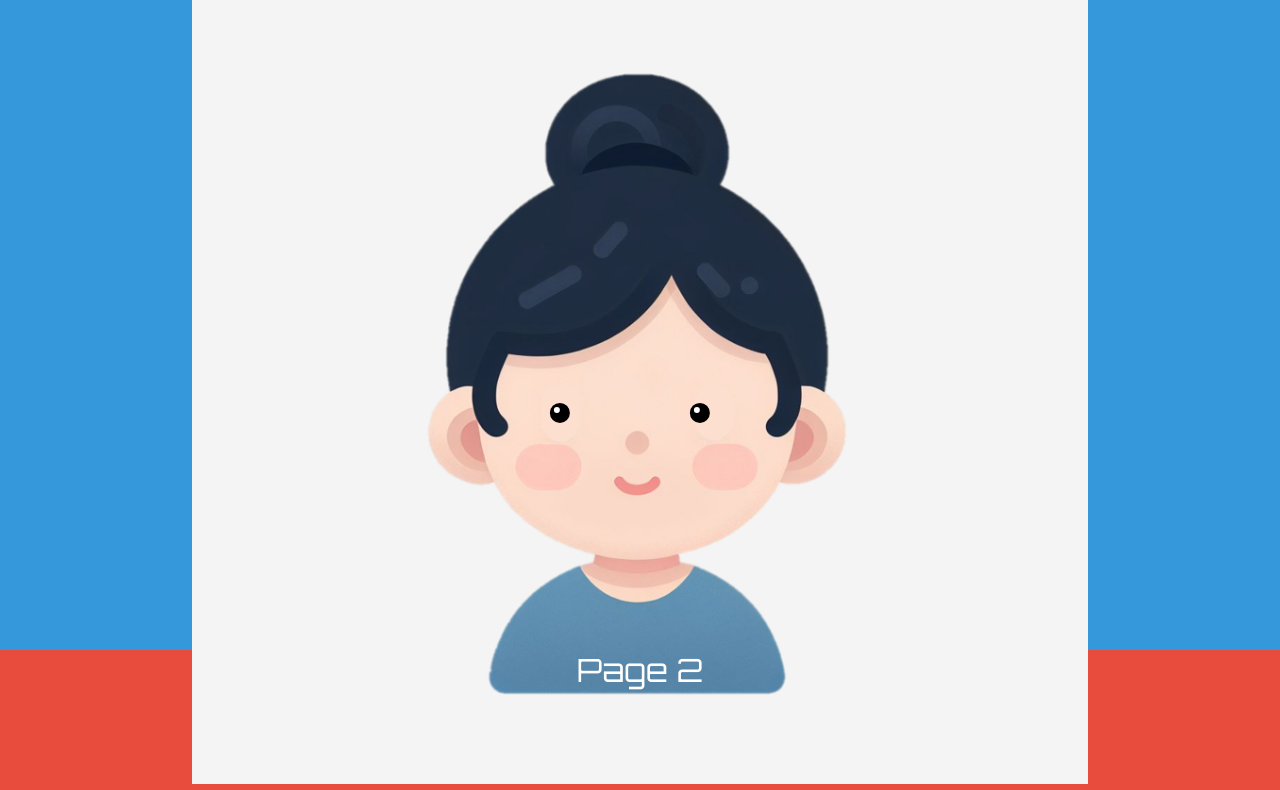
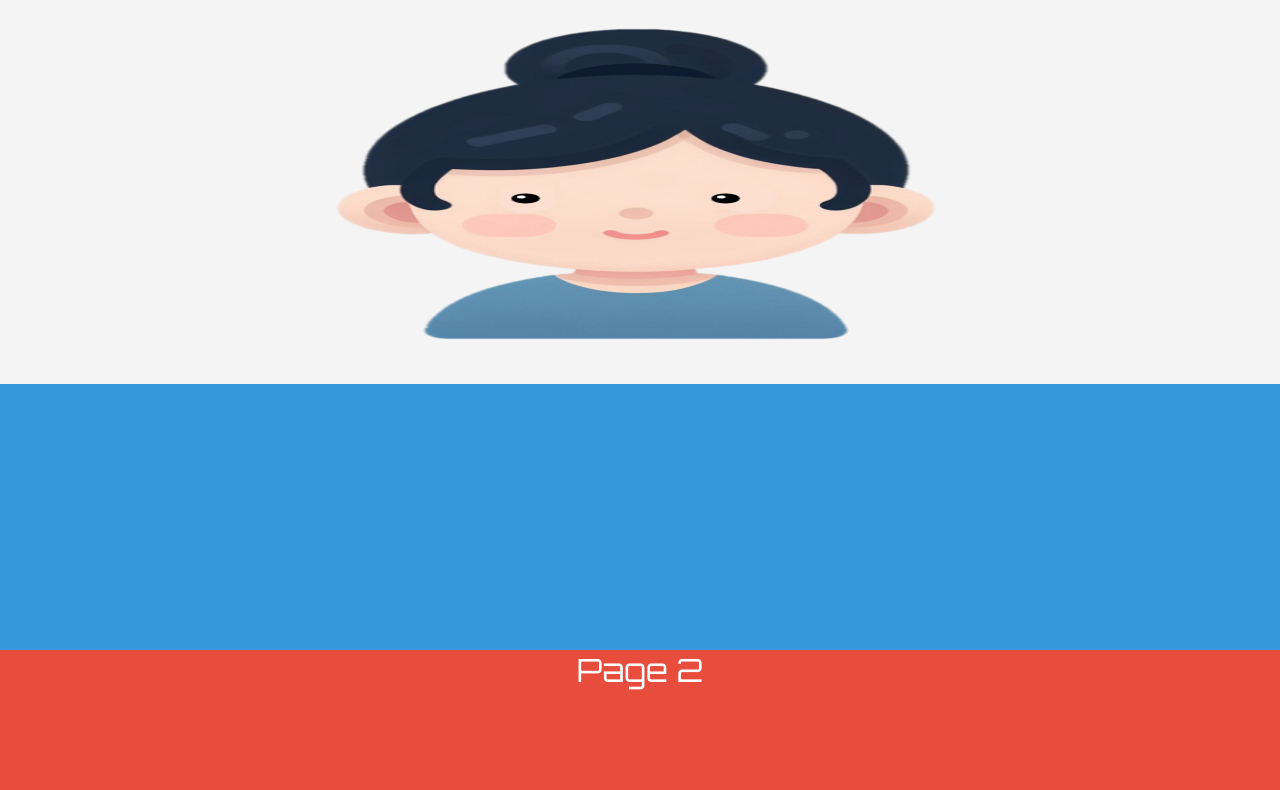
Before and after one commit to jovialchen/joyce_profile, a plain HTML site: page index.html in a window 1280 px wide. Shown: the part 150-940 px from the top of the page. Drawn offline with Linux system fonts and the light colour scheme.

Commit message:
Update styles.css

```diff
--- a/assets/css/styles.css
+++ b/assets/css/styles.css
@@ -81,6 +81,11 @@ body {
 
 canvas {
   width: 70%;
-  height: 100%;
+  height: 50%;
   background-color: #f4f4f4;
 }
+@media (min-width: 768px) {
+  canvas {
+    width: 100%; /* 在大屏幕上恢复原始宽度 */
+  }
+}
```
